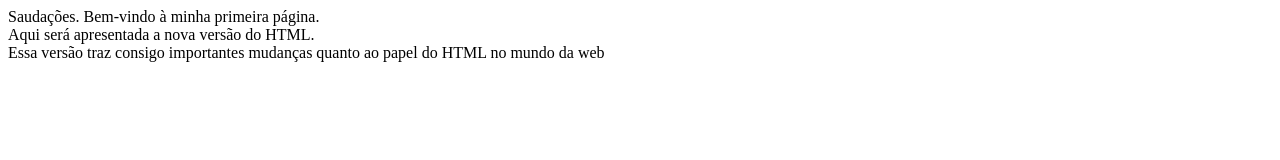
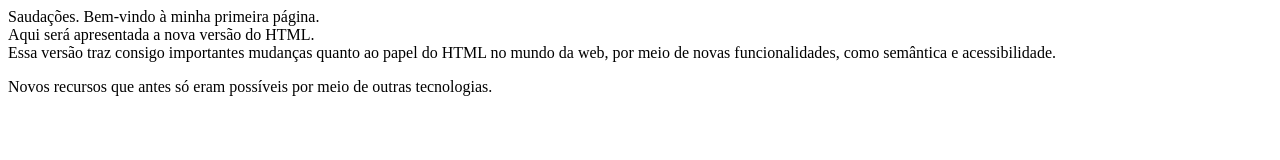
Before and after one commit to JoaoTosetti/livro, a plain HTML site: page html5-css3/meuprimeirosite.html in a window 1280 px wide. Drawn offline with Linux system fonts and the light colour scheme.

Commit message:
finalização da atividade 2

```diff
--- a/html5-css3/meuprimeirosite.html
+++ b/html5-css3/meuprimeirosite.html
@@ -11,7 +11,12 @@
 <body>
     Saudações. Bem-vindo à minha primeira página. <br>
     Aqui será apresentada a nova versão do HTML. <br>
-    Essa versão traz consigo importantes mudanças quanto ao papel do HTML no mundo da web
+    Essa versão traz consigo importantes mudanças quanto ao papel do HTML no mundo da web, por meio de novas
+    funcionalidades, como semântica e acessibilidade.
+
+    <p>
+        Novos recursos que antes só eram possíveis por meio de outras tecnologias.
+    </p>
 
 </body>
 
```
